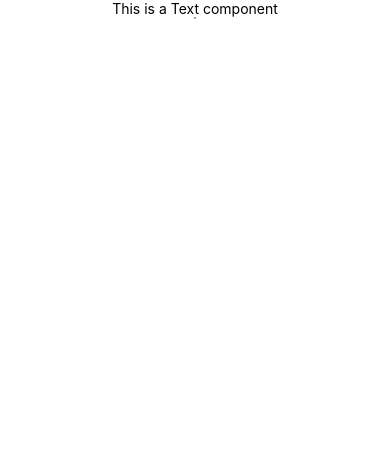
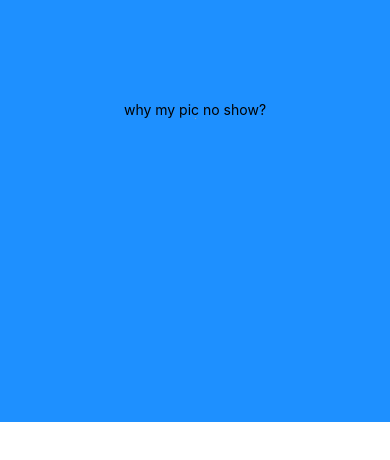
Before and after one commit to tatumtots/Goal_Setter, a React Native app: screen / in a window 390 px wide. Shown: the top 460 px of the page. Built offline with nearby package versions, Linux system fonts and the light colour scheme; grey boxes are pictures that could not be loaded.

Commit message:
still messing around

```diff
--- a/App.js
+++ b/App.js
@@ -1,40 +1,42 @@
 import { StatusBar } from "expo-status-bar"
 import React from "react"
-import { StyleSheet, Text, View, Image } from "react-native"
+import { StyleSheet, Text, View, Image, SafeAreaView } from "react-native"
 
 export default function App() {
   return (
-    <View style={styles.container}>
-      <Text>This is a Text component</Text>
+    <SafeAreaView style={styles.container}>
+      <Text numberOfLine={1} onPress={() => console.log("texrt")}>
+        why my pic no show?
+      </Text>
       <ImageDisplay />
       <StatusBar style='auto' />
-    </View>
+    </SafeAreaView>
   )
 }
 
 const ImageDisplay = () => {
   return (
-    <View style={styles.imageContainer}>
+    <SafeAreaView style={styles.imageContainer}>
       <Image
         style={styles.cigaretteContainer}
         source={require("./components/images/ironic-cigarette.jpg")}
       />
-    </View>
+    </SafeAreaView>
   )
 }
 const styles = StyleSheet.create({
   container: {
-    flex: 1,
-    backgroundColor: "#fff",
+    flex: 0.5,
+    backgroundColor: "dodgerblue",
     alignItems: "center",
     justifyContent: "center",
   },
   cigaretteContainer: {
-    width: 2,
-    height: 2,
+    width: 1,
+    height: 1,
   },
   imageContainer: {
-    flex: 2,
+    flex: 0.5,
     alignItems: "center",
   },
 })
```
